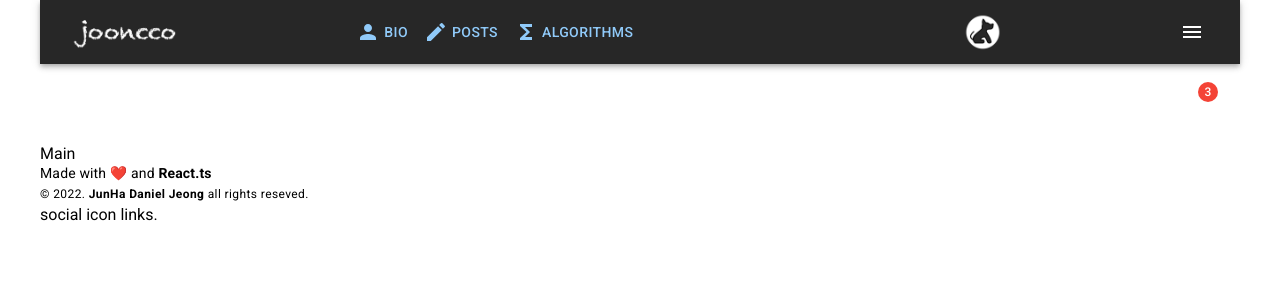
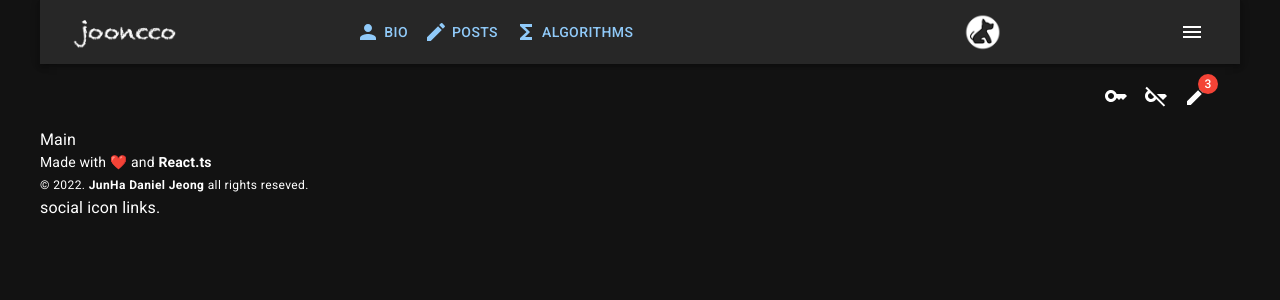
Before and after one commit to jooncco/blog-fe, a React (Create React App) app: page / in a window 1280 px wide. Shown: the top 300 px of the page. Built offline with nearby package versions, Linux system fonts and the light colour scheme.

Commit message:
:wrench: set css baseline

```diff
--- a/src/App.tsx
+++ b/src/App.tsx
@@ -1,14 +1,11 @@
 import Router from "./Router";
-import { Container, ThemeProvider } from "@mui/material";
-import DarkTheme from "themes/Dark";
+import { Container } from "@mui/material";
 
 const App: React.FC = () => {
   return (
-    <ThemeProvider theme={DarkTheme}>
-      <Container maxWidth="lg" disableGutters={true}>
-        <Router />
-      </Container>
-    </ThemeProvider>
+    <Container maxWidth="lg" disableGutters={true}>
+      <Router />
+    </Container>
   );
 };
 
--- a/src/index.tsx
+++ b/src/index.tsx
@@ -1,18 +1,19 @@
 import React from "react";
 import ReactDOM from "react-dom/client";
+import { CssBaseline, ThemeProvider } from "@mui/material";
+import DarkTheme from "themes/Dark";
 import App from "./App";
-import reportWebVitals from "./reportWebVitals";
 
 const root = ReactDOM.createRoot(
   document.getElementById("root") as HTMLElement
 );
 root.render(
   <React.StrictMode>
-    <App />
+    <ThemeProvider theme={DarkTheme}>
+      <CssBaseline />
+      <App />
+    </ThemeProvider>
   </React.StrictMode>
 );
 
-// If you want to start measuring performance in your app, pass a function
-// to log results (for example: reportWebVitals(console.log))
-// or send to an analytics endpoint. Learn more: https://bit.ly/CRA-vitals
-reportWebVitals();
+// reportWebVitals(console.log);
```
